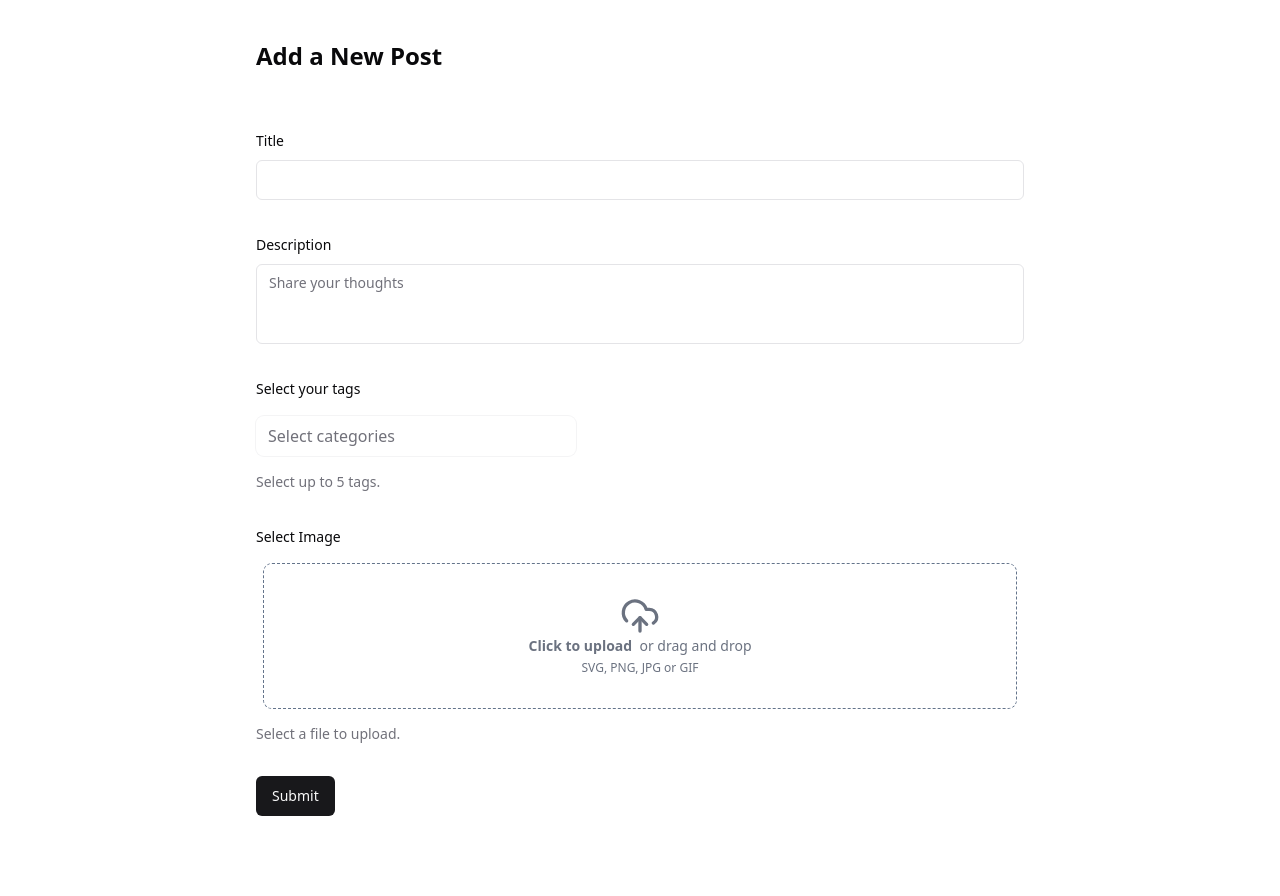
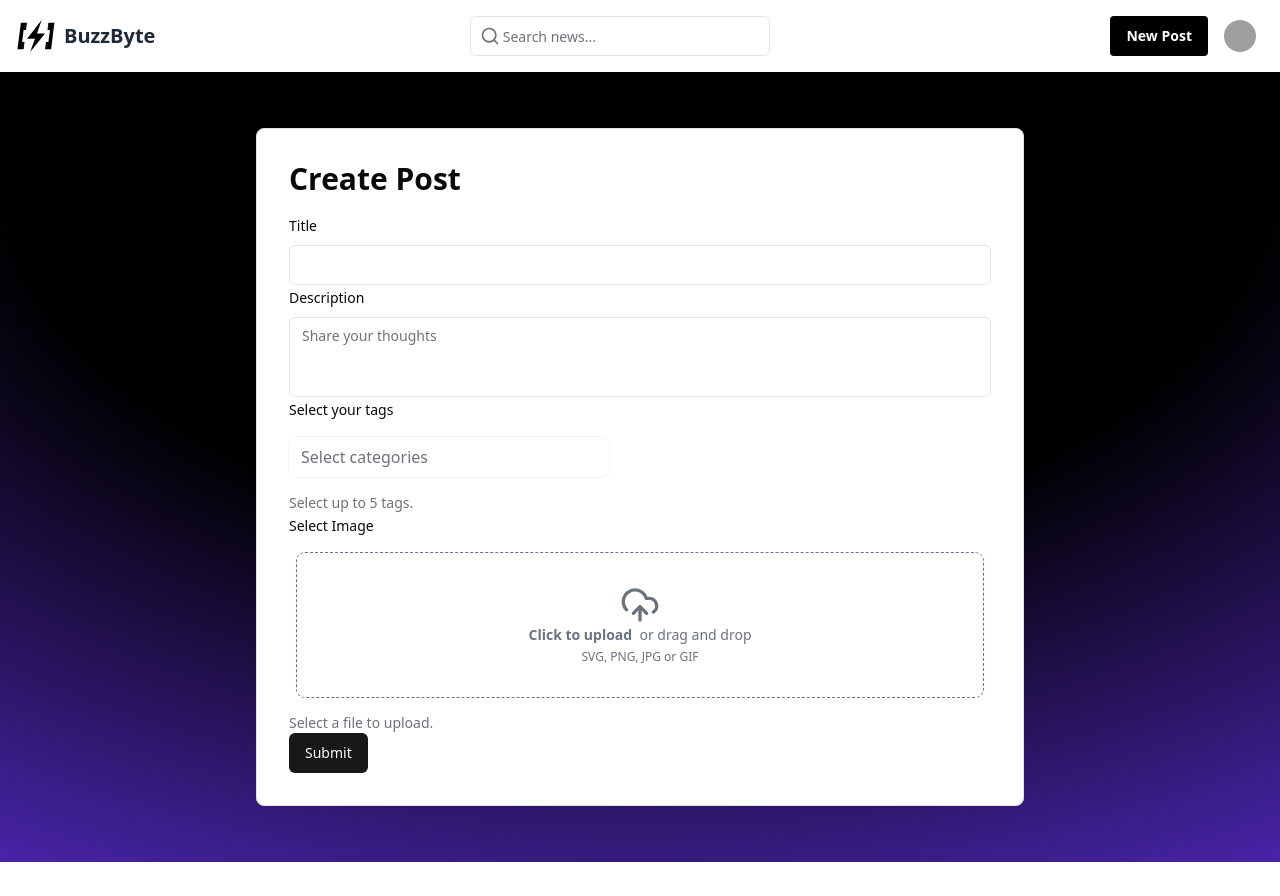
Before and after one commit to AlisaUrsu/BuzzByte-FE, a Next.js app: page /add in a window 1280 px wide. After the commit the page ends 862 px from the top, so only its background shows below. Built offline with nearby package versions, Linux system fonts and the light colour scheme; grey boxes are pictures that could not be loaded.

Commit message:
Finished the form for adding a post

```diff
--- a/src/app/add/page.tsx
+++ b/src/app/add/page.tsx
@@ -1,10 +1,11 @@
-import MyForm from "../AddPost";
+import NavBar from "@/components/news_and_posts/NavBar";
+import AddPostForm from "../../components/form/AddPostForm";
 
 export default function AddPage() {
     return (
-        <div className="max-w-3xl mx-auto py-10">
-        <h1 className="text-2xl font-bold mb-4">Add a New Post</h1>
-        <MyForm /> {/* Render the form */}
-      </div>
+      <><NavBar /><div className="p-14 [background:radial-gradient(125%_125%_at_50%_10%,#000_40%,#63e_100%)]">
+
+        <AddPostForm />
+      </div></>
     );
 }
--- a/src/app/page.tsx
+++ b/src/app/page.tsx
@@ -51,7 +51,7 @@ export default function Home() {
       <NavBar />
       <br />
       <RouteGuard>
-        <div className="grid gap-6 md:grid-cols-3 lg:grid-cols-4">
+        <div className="grid gap-6 md:grid-cols-3 lg:grid-cols-4 ml-6 mr-6">
           {news.map((newsItem, index) => (
             <div
               key={index}
--- a/src/app/AddPost.tsx
+++ b/src/components/form/AddPostForm.tsx
@@ -37,6 +37,10 @@ import TagsSelector from "@/components/form/TagsSelector"
 import ImageUploadDropzone from "@/components/form/ImageUploadDropzone"
 import { addPost } from "@/services/postService"
 ;
+import { useRouter } from "next/navigation";
+import { Card } from "@/components/ui/card"
+
+
 const formSchema = z.object({
   title_input: z.string().nonempty("Title is required"),
   content_textarea: z.string(),
@@ -46,12 +50,19 @@ const formSchema = z.object({
 
 
 
-export default function MyForm() {
+export default function AddPostForm() {
   const [files, setFiles] = useState < File[] | null > (null);
   const [selectedTags, setSelectedTags] = useState<string[]>([]);
+  const router = useRouter();
 
   const form = useForm < z.infer < typeof formSchema >> ({
     resolver: zodResolver(formSchema),
+    defaultValues: {
+      title_input: "",
+      content_textarea: "",
+      tags_menu: [],
+      image_input: "",
+    },
   })
 
   const handleImageUrlChange = (url: string) => {
@@ -59,33 +70,24 @@ export default function MyForm() {
   };
 
   const handleTagChange = (newSelectedTags: string[]) => {
-    setSelectedTags(newSelectedTags); // Update internal state
-    form.setValue("tags_menu", newSelectedTags); // Sync with react-hook-form
+    setSelectedTags(newSelectedTags);
+    form.setValue("tags_menu", newSelectedTags);
   };
 
   async function onSubmit(values: z.infer < typeof formSchema > ) {
     console.log(files);
     const post = {
       title: values.title_input,
-      description: "", // Set description to an empty string as required
+      description: "",
       content: values.content_textarea,
       tags: values.tags_menu,
       image: files?.length ? URL.createObjectURL(files[0]) : undefined,
     };
-    /*try {
-      console.log(values);
-      toast(
-        <pre className="mt-2 w-[340px] rounded-md bg-slate-950 p-4">
-          <code className="text-white">{JSON.stringify(values, null, 2)}</code>
-        </pre>
-      );
-    } catch (error) {
-      console.error("Form submission error", error);
-      toast.error("Failed to submit the form. Please try again.");
-    }*/
+
    try {
     const result = await addPost(post);
     toast.success("Post added succesfully");
+    router.push("/");
     console.log(result);
    } catch (error) {
     console.error("Error adding post:", error);
@@ -95,8 +97,9 @@ export default function MyForm() {
 
   return (
     <Form {...form}>
-      <form onSubmit={form.handleSubmit(onSubmit)} className="space-y-8 max-w-3xl mx-auto py-10">
-
+      <form onSubmit={form.handleSubmit(onSubmit)} >
+        <Card className="max-w-3xl mx-auto p-8 bg-white rounded-lg">
+          <h1 className="text-3xl font-bold mb-4">Create Post</h1>
         <FormField
           control={form.control}
           name="title_input"
@@ -106,7 +109,6 @@ export default function MyForm() {
               <FormControl>
                 <Input
                 placeholder=""
-
                 type=""
                 {...field} />
               </FormControl>
@@ -143,8 +145,8 @@ export default function MyForm() {
                   <FormLabel>Select your tags</FormLabel>
                   <FormControl>
                   <TagsSelector
-                    selectedTags={selectedTags} // Pass selectedCategories
-                    setSelectedTags={handleTagChange} // Pass setSelectedCategories
+                    selectedTags={selectedTags}
+                    setSelectedTags={handleTagChange}
                   />
                   </FormControl>
                   <FormDescription>Select up to 5 tags.</FormDescription>
@@ -168,6 +170,7 @@ export default function MyForm() {
           )}
         />
         <Button type="submit">Submit</Button>
+        </Card>
       </form>
     </Form>
   )
--- a/src/components/news_and_posts/NavBar.tsx
+++ b/src/components/news_and_posts/NavBar.tsx
@@ -9,8 +9,14 @@ import { Search } from "lucide-react";
 import { Input } from "@/components/ui/input";
 import { Button } from "@/components/ui/button"
 import { Avatar, AvatarFallback, AvatarImage } from "@/components/ui/avatar"
+import { useRouter } from "next/navigation";
 
 const NavBar: React.FC = () => {
+    const router = useRouter();
+
+    const handleNewPostClick = () => {
+        router.push("/add");
+    };
     return (
         <NavigationMenu className="flex max-w-full items-center justify-between p-4 bg-white shadow-md">
             <NavigationMenuList className="flex items-center">
@@ -20,19 +26,23 @@ const NavBar: React.FC = () => {
                 </NavigationMenuItem>
             </NavigationMenuList>
 
-            <NavigationMenuList className="flex-grow mx-12">
-                <div className="flex items-center bg-gray-100 rounded-lg px-28 py-2">
-                    <Search className="text-gray-500 mr-2 flex-shrink-0" />
-                    <Input
-                        placeholder="Search"
-                        className="bg-transparent border-none outline-none text-black placeholder-gray-500 w-full focus:ring-0 "
-                    />
+            <NavigationMenuList>
+                <div >
+                <Search className="absolute left-2.5 top-2.5 h-5 w-5 text-muted-foreground" />
+              <Input
+                type="search"
+                placeholder="Search news..."
+                className="pl-8 sm:w-[300px] md:w-[200px] lg:w-[300px]"
+              />
+
                 </div>
             </NavigationMenuList>
 
             <NavigationMenuList className="flex items-center space-x-4 w-[180px] justify-end pr-2">
                 <NavigationMenuItem>
-                    <Button className="bg-black text-white font-semibold rounded px-4 py-1">
+                    <Button className="bg-black text-white font-semibold rounded px-4 py-1"
+                            onClick={handleNewPostClick}
+                    >
                         New Post
                     </Button>
                 </NavigationMenuItem>
--- a/src/components/news_and_posts/PostCard.tsx
+++ b/src/components/news_and_posts/PostCard.tsx
@@ -8,10 +8,10 @@ import { useState } from "react";
 type PostCardProps = {
   avatarUrl: string;
   avatarFallback: string;
-  userName: string;
+  username: string;
   date: string;
   title: string;
-  description: string;
+  content: string;
   categories: string[];
   likes: number;
   comments: number;
@@ -22,7 +22,7 @@ export function PostCard({
     avatarFallback,
     date,
     title,
-    description,
+    content,
     categories,
     likes,
     comments,
@@ -60,7 +60,7 @@ export function PostCard({
         <CardContent className="">
           <CardTitle className="font-bold text-lg">{title}</CardTitle>
           <CardDescription className="text-sm text-muted-foreground line-clamp-3 mt-2">
-            {description}
+            {content}
           </CardDescription>
 
           <div className="mt-3 flex flex-wrap gap-2">
--- a/src/services/postService.ts
+++ b/src/services/postService.ts
@@ -108,7 +108,7 @@ export async function fetchPosts(params: FetchPostsParams): Promise<PaginatedRes
 }
 
 export async function addPost(post: AddPostDto): Promise<PostDto> {
-    const response = await fetchData(`http://localhost:8080/api/posts`,
+    const response = await fetchData(`http://localhost:8080/api/posts/demo`,
         {
             method: "POST",
             headers: {
```
